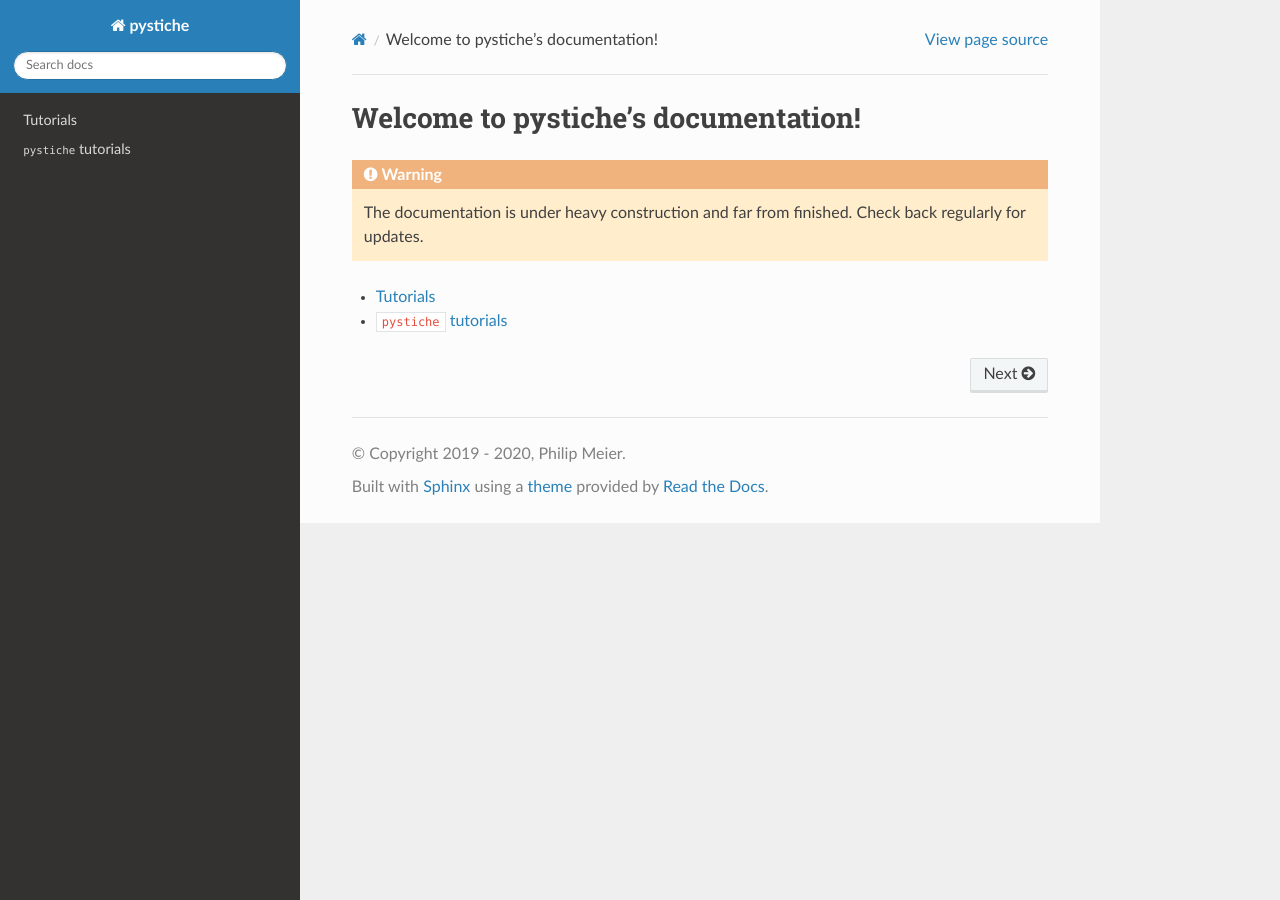
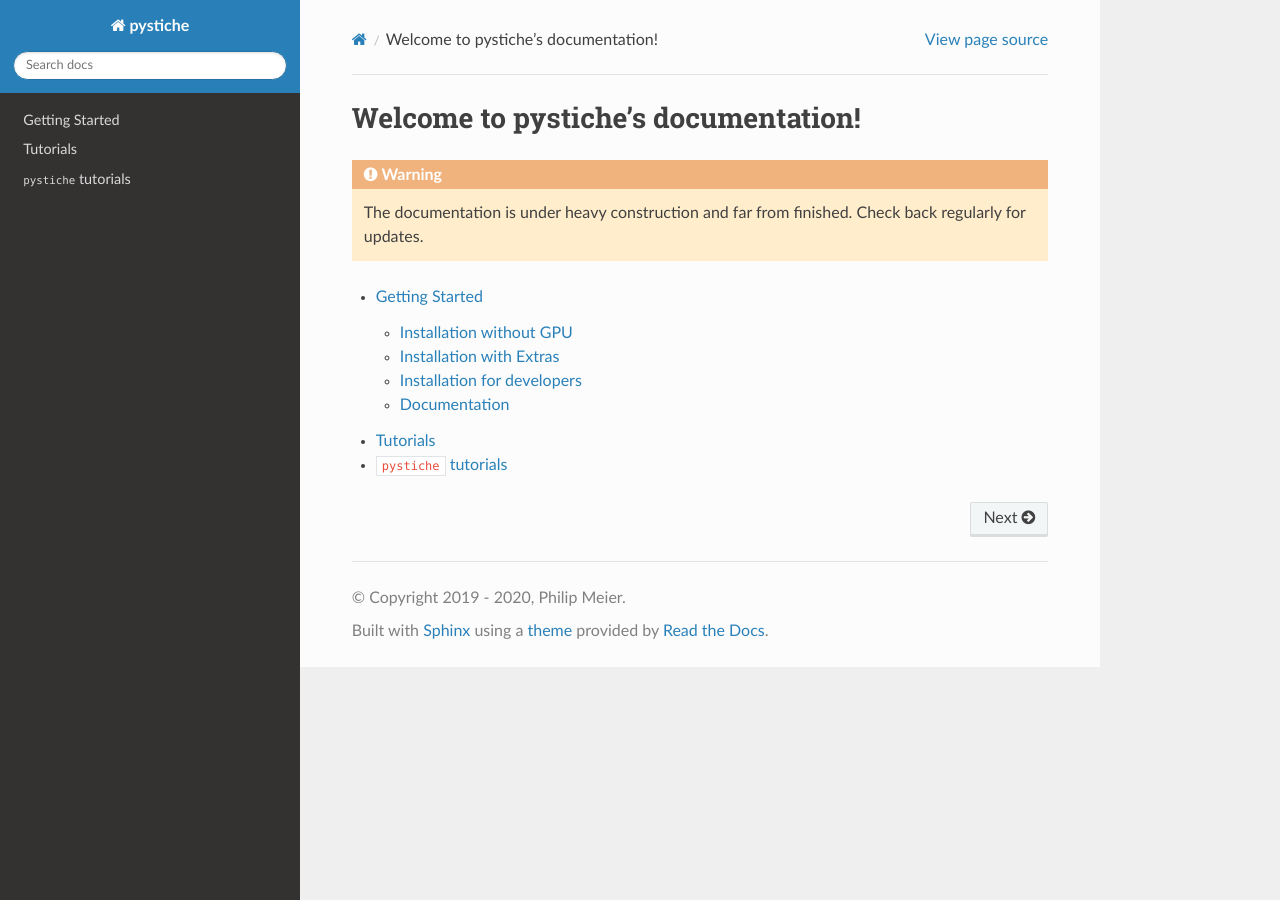
Before and after one commit to pystiche/pystiche, a Sphinx documentation site: the page built from docs/source/index.rst, in a window 1280 px wide. Built offline with Sphinx 7.4.7 and the Read the Docs theme 2.0.0, drawn with Linux system fonts in a browser that asks for light colours; some of the changed lines change nothing that is shown.

Commit message:
add getting started to docs

```diff
--- a/docs/source/conf.py
+++ b/docs/source/conf.py
@@ -9,15 +9,26 @@
 import warnings
 import os
 from os import path
+from distutils.util import strtobool as _strtobool
 from datetime import datetime
+
+
+def strtobool(val):
+    return bool(_strtobool(val))
 
 
 # -- Run config --------------------------------------------------------------
 
-try:
-    run_by_rtd = bool(os.environ["READTHEDOCS"])
-except KeyError:
-    run_by_rtd = False
+
+def get_bool_env_var(name):
+    try:
+        return strtobool(os.environ[name])
+    except KeyError:
+        return False
+
+
+run_by_rtd = get_bool_env_var("READTHEDOCS")
+exclude_gallery = get_bool_env_var("PYSTICHE_EXCLUDE_GALLERY") or run_by_rtd
 
 
 # -- Path setup --------------------------------------------------------------
@@ -75,19 +86,16 @@ exclude_patterns = ["_build", "Thumbs.db", ".DS_Store"]
 
 # -- Sphinx gallery configuration --------------------------------------------
 
-if not run_by_rtd:
+if not exclude_gallery:
     extensions.append("sphinx_gallery.gen_gallery")
 
     sphinx_gallery_conf = {
         "examples_dirs": path.join(project_root, "tutorials"),
         "gallery_dirs": "auto_tutorials",
         "filename_pattern": os.sep + "tutorial_",
-        "ignore_pattern": "utils.py",
     }
 else:
-    warnings.warn(
-        "Sphinx is run by RTD. The sphinx galleries are not rerun!", UserWarning
-    )
+    warnings.warn("Sphinx gallery is excluded and will not be built!", UserWarning)
 
 
 # -- Options for HTML output -------------------------------------------------
--- /dev/null
+++ b/docs/source/getting_started.rst
@@ -0,0 +1,81 @@
+Installation
+============
+
+``pystiche`` is a proper Python package and can be installed with ``pip``. To install
+the latest version from source run
+
+.. code-block:: sh
+
+  git clone https://github.com/pmeier/pystiche
+  cd pystiche
+  pip install .
+
+.. note::
+
+  ``pystiche`` is not yet listed on `PyPI <https://pypi.org/>`_, since it is under
+  review at `pyOpenSci <https://github.com/pmeier/pystiche/issues/93>`_ . It is
+  recommended to
+  `wait until the review process is finished <https://www.pyopensci.org/dev_guide/peer_review/author_guide.html#Packaging-Guide>`_
+  before releasing on PyPI.
+
+Installation without GPU
+------------------------
+
+``pystiche`` depends on ``torch`` and ``torchvision``. By default they are installed
+with GPU support, which significantly increases the download size as well as memory
+requirement during the installation. If you do not have access to a GPU or want to
+install without GPU support for another reason, please follow the
+`official installation instructions <https://pytorch.org/get-started/locally/>`_ .
+
+.. note::
+
+  While ``pystiche`` is designed to be fully functional without a GPU, most tasks
+  that ``pystiche`` was built for require significantly more time to perform on a CPU.
+
+
+Installation with Extras
+------------------------
+
+You can install ``pystiche`` with ``pip install .[$EXTRA]`` where ``$EXTRA`` is one of
+the following:
+
+- ``test``: Installs everything needed to run the test suite.
+- ``doc``: Installs everything needed to build the documentation.
+- ``dev``: Installs everything needed to work on ``pystiche``. This includes all
+  dependencies from ``test`` and ``doc``.
+
+
+Installation for developers
+---------------------------
+
+If you want to contribute to ``pystiche`` please install with the ``[dev]`` extra in
+order to install all required development tools. Since ``pystiche`` uses the
+`black code formatter <https://github.com/psf/black>`_, you should install it as a
+pre-commit hook:
+
+.. code-block:: sh
+
+  pre-commit install
+
+
+Documentation
+-------------
+
+The documentation for ``pystiche`` is hosted on
+`Read the Docs <https://pystiche.readthedocs.io/en/latest/>`_ . If you want to build
+the documentation locally run
+
+.. code-block:: sh
+
+  cd $PYSTICHE_ROOT/docs
+  make $TARGET
+
+You can run ``make`` without arguments to get a list of all available ``$TARGET``s.
+
+.. note::
+
+  Running ``make $TARGET`` by default triggers a
+  `sphinx gallery <https://sphinx-gallery.github.io/stable/index.html>`_ build, which
+  will take some time to complete. To exclude all galleries set the environment
+  variable ``PYSTICHE_EXCLUDE_GALLERY`` to anything that evaluates to ``True``, i.e.
+  ``export PYSTICHE_EXCLUDE_GALLERY=True``.
--- a/docs/source/index.rst
+++ b/docs/source/index.rst
@@ -9,4 +9,5 @@ Welcome to pystiche's documentation!
 .. toctree::
   :maxdepth: 2
 
+  Getting Started <getting_started>
   Tutorials <tutorials>
```
